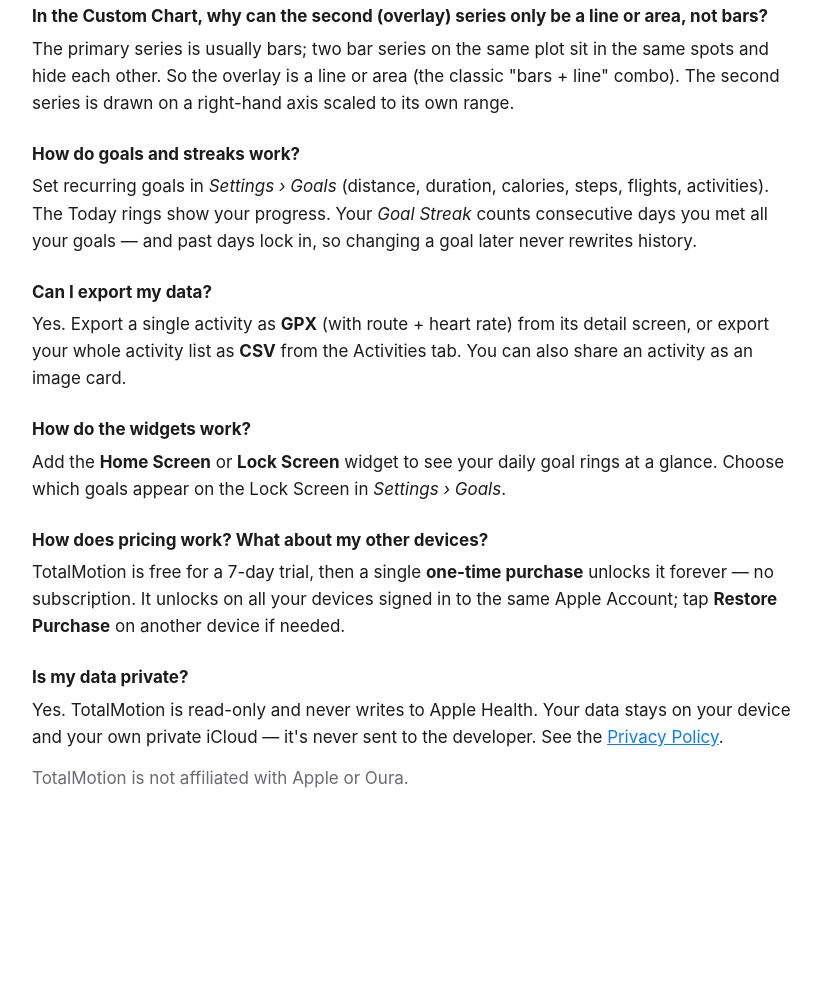
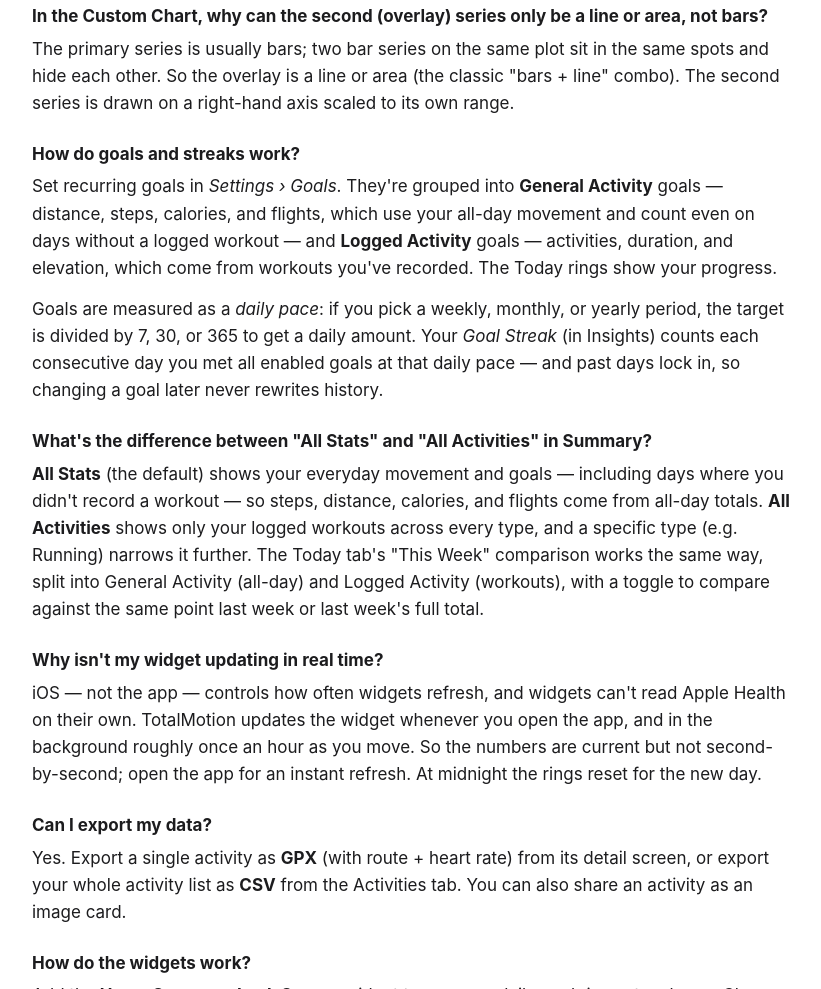
Before and after one commit to dekemarks/totalmotion-site, a plain HTML site: page support.html in a window 1280 px wide. Shown: the part 1270-2259 px from the top of the page, without its empty margins (228-1049 px from the left). Before the commit the page ends 2102 px from the top, so only its background shows below. Drawn offline with Linux system fonts and the light colour scheme.

Commit message:
Expand support FAQ: all-day stats, goals grouping, widget refresh

```diff
--- a/support.html
+++ b/support.html
@@ -71,10 +71,29 @@
   combo). The second series is drawn on a right-hand axis scaled to its own range.</p>
 
   <h3>How do goals and streaks work?</h3>
-  <p>Set recurring goals in <em>Settings &rsaquo; Goals</em> (distance, duration, calories,
-  steps, flights, activities). The Today rings show your progress. Your <em>Goal Streak</em>
-  counts consecutive days you met all your goals — and past days lock in, so changing a
-  goal later never rewrites history.</p>
+  <p>Set recurring goals in <em>Settings &rsaquo; Goals</em>. They're grouped into
+  <strong>General Activity</strong> goals — distance, steps, calories, and flights, which use
+  your all-day movement and count even on days without a logged workout — and
+  <strong>Logged Activity</strong> goals — activities, duration, and elevation, which come
+  from workouts you've recorded. The Today rings show your progress.</p>
+  <p>Goals are measured as a <em>daily pace</em>: if you pick a weekly, monthly, or yearly
+  period, the target is divided by 7, 30, or 365 to get a daily amount. Your <em>Goal Streak</em>
+  (in Insights) counts each consecutive day you met all enabled goals at that daily pace —
+  and past days lock in, so changing a goal later never rewrites history.</p>
+
+  <h3>What's the difference between "All Stats" and "All Activities" in Summary?</h3>
+  <p><strong>All Stats</strong> (the default) shows your everyday movement and goals — including
+  days where you didn't record a workout — so steps, distance, calories, and flights come from
+  all-day totals. <strong>All Activities</strong> shows only your logged workouts across every
+  type, and a specific type (e.g. Running) narrows it further. The Today tab's "This Week"
+  comparison works the same way, split into General Activity (all-day) and Logged Activity
+  (workouts), with a toggle to compare against the same point last week or last week's full total.</p>
+
+  <h3>Why isn't my widget updating in real time?</h3>
+  <p>iOS — not the app — controls how often widgets refresh, and widgets can't read Apple Health
+  on their own. TotalMotion updates the widget whenever you open the app, and in the background
+  roughly once an hour as you move. So the numbers are current but not second-by-second; open the
+  app for an instant refresh. At midnight the rings reset for the new day.</p>
 
   <h3>Can I export my data?</h3>
   <p>Yes. Export a single activity as <strong>GPX</strong> (with route + heart rate) from its
```
